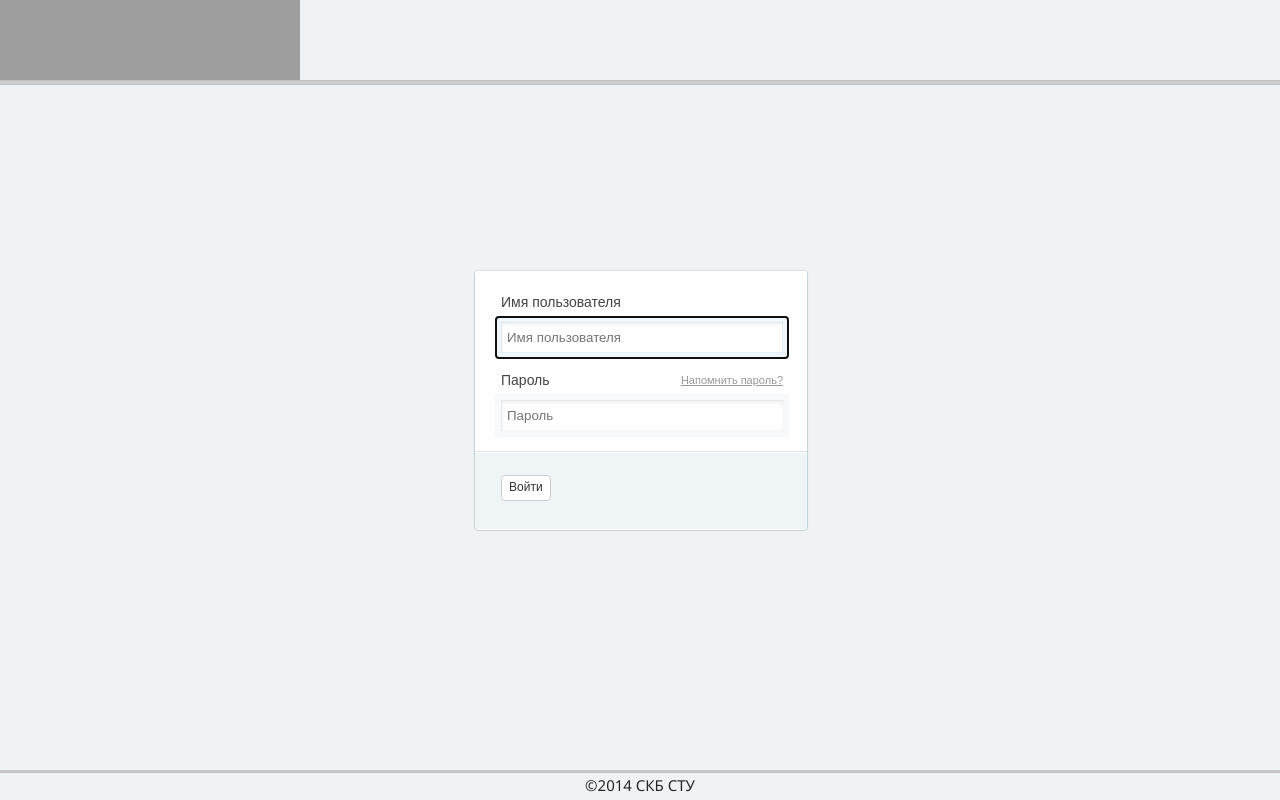
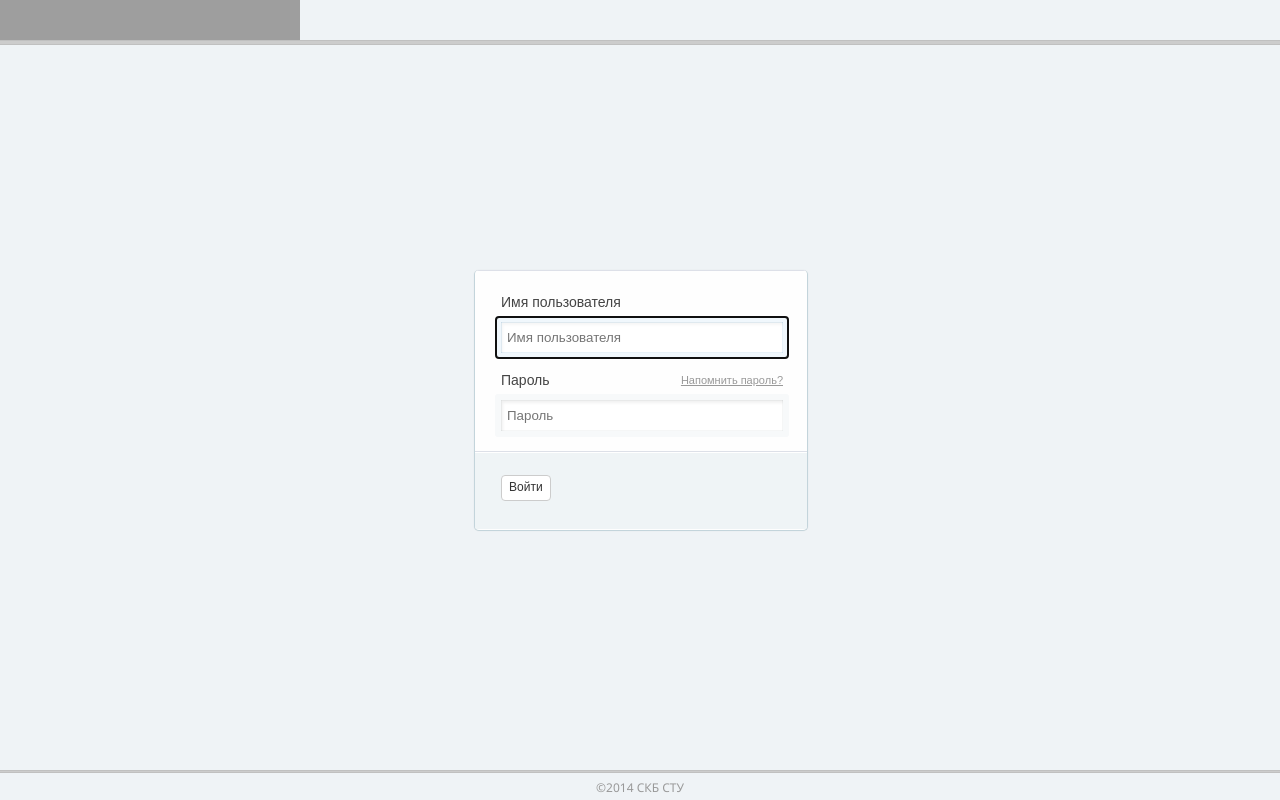
Before and after one commit to MuradGasanov/bdis, a Django app: template main/templates/login.html in a window 1280 px wide. Run offline with Django 3.2, Linux system fonts and the light colour scheme; the template is opened without the code that fills it, so the values that code supplies are empty; parts of the project's set-up code (start-up, migrations or seed data) failed here and were passed over; grey boxes are pictures that could not be loaded.

Commit message:
уменьшена высота шапки

```diff
--- a/main/static/css/base.css
+++ b/main/static/css/base.css
@@ -9,7 +9,7 @@ body {
 
 header#main_header {
     width:100%;
-    height: 87px;
+    min-height: 40px;
     margin:0 auto;
     top: 0;
     z-index:100;
@@ -19,19 +19,22 @@ header#main_header {
 }
 
 footer#main_footer {
-    width:100%;
-    height:30px;
-    margin:0 auto;
-    z-index:100;
-    position:fixed;
-    bottom:0;
+    width: 100%;
+    height: 30px;
+    line-height: 30px;
+    margin: 0 auto;
+    z-index: 100;
+    position: fixed;
+    bottom: 0;
     background-color: #eff3f6;
     text-align: center;
+    font-size: 12px;
+    color: #999999;
     box-shadow: 0 -1px 3px #eff3f6;
 }
 
 #logo {
-    height: 80px;
+    height: 40px;
     width: 300px;
     background-image: url("../img/logo.png");
 }
@@ -52,13 +55,12 @@ footer#main_footer {
 }
 
 #copyright {
-    font-size: 15px;
-    line-height: 25px;
+
 }
 
 #content {
     min-width: 1100px;
-    margin: 90px 20px 36px;
+    margin: 50px 20px 36px;
 }
 
 .required {
--- a/main/templates/login.html
+++ b/main/templates/login.html
@@ -1,6 +1,6 @@
 {% extends "base.html" %}
 {% load static from staticfiles %}
-{% block title %}Старница входа{% endblock %}
+{% block title %}Страница входа{% endblock %}
 {% block style %}
     <link rel="stylesheet" href="{% static "css/login.css" %}" xmlns="http://www.w3.org/1999/html">
 {% endblock %}
```
